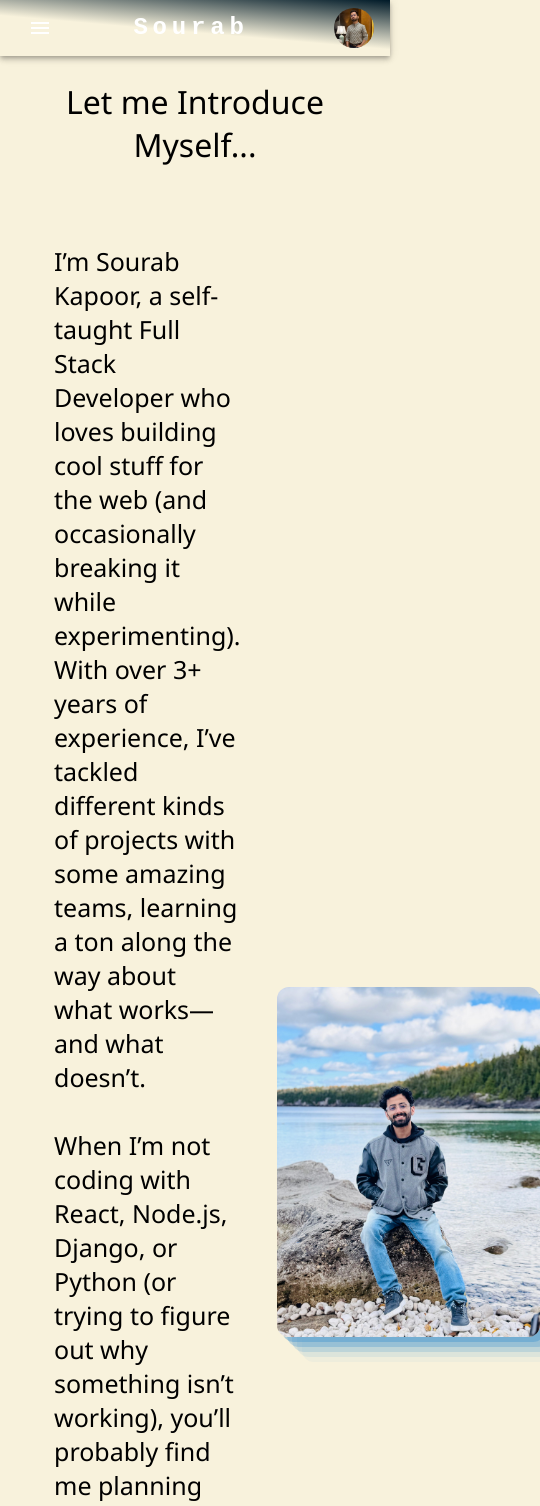
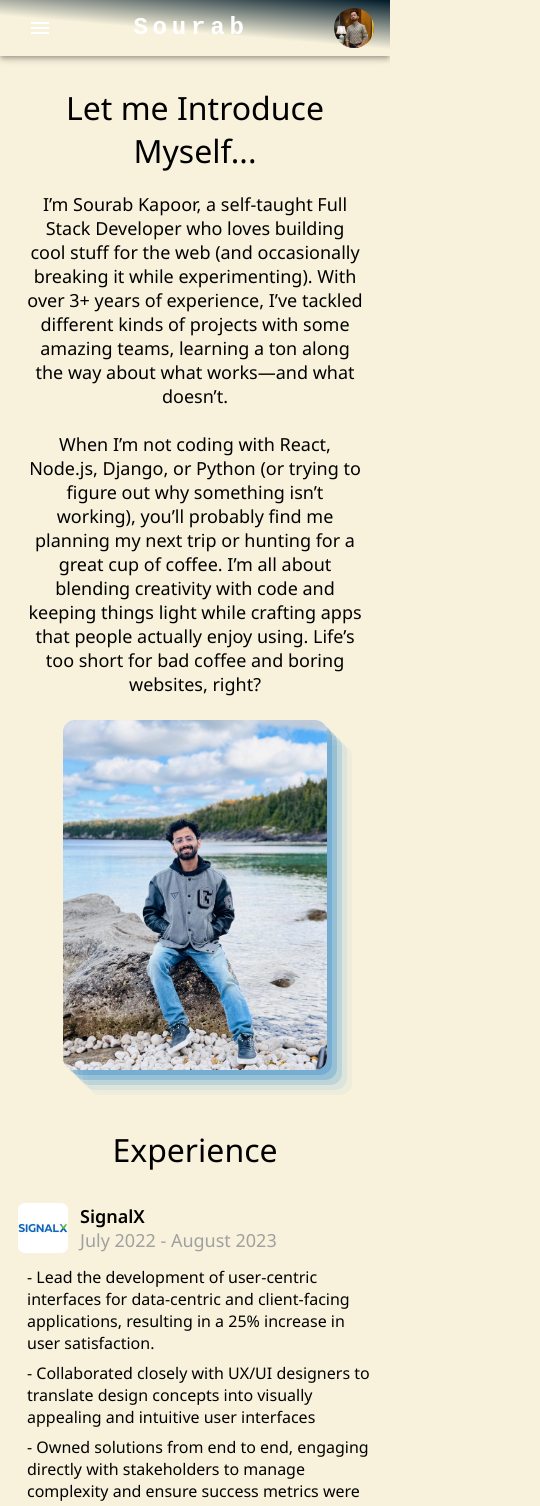
Before and after one commit to sourabkapoor/my_portfolio, a React (Create React App) app: page /about in a window 390 px wide. Shown: the top 1506 px of the page, 540 px wide, since content can reach past the window. Built offline with nearby package versions, Linux system fonts and the light colour scheme.

Commit message:
Added mobile view css changes

```diff
--- a/src/App.scss
+++ b/src/App.scss
@@ -12,3 +12,11 @@
   padding: 30px;
   // background-color: rgb(137, 137, 137);
 }
+
+@media (max-width: 480px) {
+  .section {
+    padding: 0;
+    height: 100%;
+    padding-bottom: 12px;
+  }
+}
--- a/src/components/about/About.js
+++ b/src/components/about/About.js
@@ -83,7 +83,7 @@ export const About = () => {
 
     {/* experience */}
     <div>
-      <div className='sectionHeading'>Experience</div>
+      <div className='sectionHeading mobileSection'>Experience</div>
       {experiece.map((jobs, key) => {
         return <ProgressCard key={`expereice${key}`} {...jobs} />
       })}
@@ -91,7 +91,7 @@ export const About = () => {
 
     {/* Education */}
     <div>
-      <div className='sectionHeading'>Education</div>
+      <div className='sectionHeading mobileSection'>Education</div>
       {education.map((edu, key) => {
         return <ProgressCard key={`eductaion${key}`} {...edu} />
       })}
@@ -99,7 +99,7 @@ export const About = () => {
 
     {/* Extra curicular */}
     <div>
-      <div className='sectionHeading'>Because life’s not all about staring at a screen!</div>
+      <div className='sectionHeading mobileSection'>Because life’s not all about staring at a screen!</div>
       <Parallax baseVelocity={-5}>
         <div className='parallaxImages'>
           {imageList?.slice(0, 9).map((img, key) => {
@@ -125,7 +125,7 @@ export const About = () => {
 
     {/* Things I enjoy doing */}
     <div>
-      <div className='sectionHeading'>Things I do out of curosity and passion</div>
+      <div className='sectionHeading mobileSection'>Things I do out of curosity and passion</div>
       {/* Teacher */}
       <div className="myCard">
         <img className='img' alt=".." src="https://2022.sommetnumerique.ca/fr/sponsors/download/logo/19" />
--- a/src/components/about/About.styles.scss
+++ b/src/components/about/About.styles.scss
@@ -82,3 +82,47 @@
     }
   }
 }
+
+@media (max-width: 480px) {
+  .about {
+    padding: var(--mobilePagePadding);
+  }
+
+  .sectionHeading {
+    padding: 12px;
+  }
+
+  .mobileSection {
+    margin-top: 38px;
+  }
+
+  .intro {
+    flex-direction: column;
+    padding: 8px;
+    text-align: center;
+    gap: 24px;
+
+    .info {
+      font-size: 18px;
+      margin-right: 0;
+      text-align: center;
+    }
+  }
+
+  .myCard {
+    margin: 0 0 16px;
+    width: unset;
+
+    .infoSection {
+
+      .heading {
+        font-size: var(--subText2);
+      }
+
+      .info {
+        font-size: var(--subText2);
+        max-width: 100%;
+      }
+    }
+  }
+}
--- a/src/components/mainBody/MainBody.styles.scss
+++ b/src/components/mainBody/MainBody.styles.scss
@@ -111,3 +111,37 @@
     padding: 0 40px;
   }
 }
+
+// Styles for mobile screen
+@media (max-width: 480px) {
+  .mainContainer {
+    padding: var(--mobilePagePadding);
+  }
+
+  .heroText {
+    font-size: 54px;
+    margin-bottom: 34px;
+  }
+
+  .subHero {
+    font-size: 28px;
+    margin-bottom: 18px;
+    // width: 70vw;
+  }
+
+  .skillsWall {
+    margin: 20px 10px 30px;
+    height: 100%;
+    padding: 18px 0 18px;
+    font-weight: 500;
+  }
+
+  .extraSubLink {
+    text-align: center;
+
+    .moreAbout, .projects, .resume {
+      height: 100%;
+      padding: 10px 0 18px;
+    }
+  }
+}
--- a/src/components/progressCard/ProgressCard.styles.scss
+++ b/src/components/progressCard/ProgressCard.styles.scss
@@ -84,3 +84,32 @@ section div {
   font-size: 16px;
   width: 100%;
 }
+
+@media (max-width: 480px) {
+  .progress {
+    width: 30px;
+    height: 30px;
+  }
+
+  section {
+    max-width: 100%;
+  }
+
+  section div {
+    width: 100%
+  }
+
+  .content {
+    width: 100%;
+    margin-top: -10px;
+  }
+
+  .jobDescription {
+    width: 100%;
+    white-space: wrap;
+  }
+
+  .jobDescription div {
+    width: 100%;
+  }
+}
--- a/src/components/projects/Projects.styles.scss
+++ b/src/components/projects/Projects.styles.scss
@@ -68,3 +68,9 @@
     }
   }
 }
+
+@media (max-width: 480px) {
+  .projectsBlock {
+    padding: 18px;
+  }
+}
--- a/src/components/resume/Resume.styles.scss
+++ b/src/components/resume/Resume.styles.scss
@@ -16,3 +16,26 @@
   }
 
 }
+
+@media (max-width: 480px) {
+  .resumeContainer {
+    padding: 18px;
+
+    .resumeHeader {
+      font-size: var(--heading4);
+    }
+
+    .react-pdf__Document {
+      max-width: 100%;
+
+      .react-pdf__Page {
+        min-width: 100% !important;
+
+        canvas, div {
+          max-width: 100% !important;
+          height: 100% !important;
+        }
+      }
+    }
+  }
+}
--- a/src/components/techwall/TechWall.styles.scss
+++ b/src/components/techwall/TechWall.styles.scss
@@ -9,3 +9,10 @@
   left: 0;
   z-index: -1;
 }
+
+@media (max-width: 480px) {
+  .conatiner {
+    top: 30px;
+    bottom: -20px;
+  }
+}
--- a/src/components/typewriter/TypeWriter.styles.scss
+++ b/src/components/typewriter/TypeWriter.styles.scss
@@ -5,6 +5,12 @@
   overflow: hidden;
   border-right: 3px solid black; /* Cursor effect */
   animation: typing 2s steps(0) 1s forwards, blink 0.75s step-end infinite;
+}
+
+@media (max-width: 480px) {
+  .typing-effect {
+    white-space: initial;
+  }
 }
 
 @keyframes typing {
--- a/src/index.css
+++ b/src/index.css
@@ -25,10 +25,17 @@ body {
   --heading5: 26px;
 
   --subText: 18px;
+  --subText2: 16px;
 
   --section: 350px;
 
   --black: #000000;
   --white: white;
 
+  --mobilePagePadding: 18px;
+
+  /* @media (max-width: 480px) {
+    --section: 250px;
+  } */
+
 }
```
